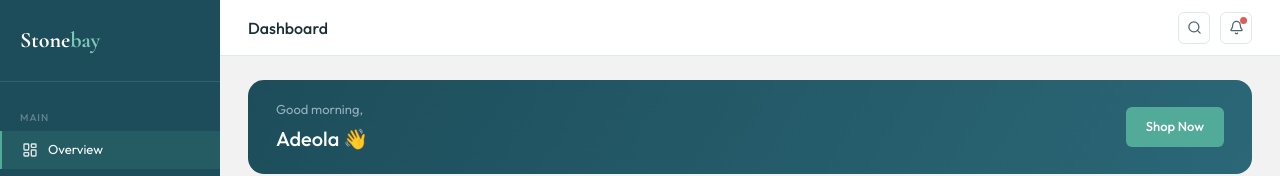
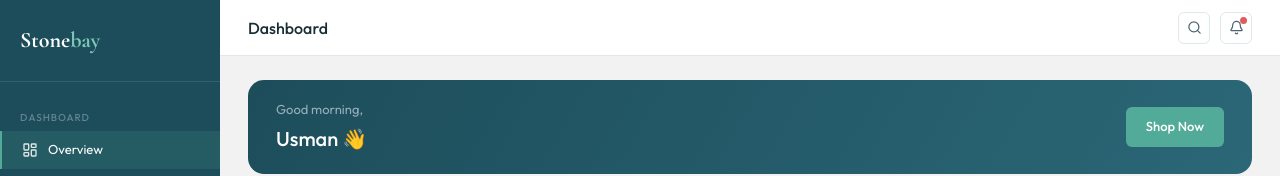
Before and after one commit to ogunnaike1/stonebay, a Next.js app: page /account in a window 1280 px wide. Shown: the top 176 px of the page. Built offline with nearby package versions, Linux system fonts and the light colour scheme; what @apollo/client-integration-nextjs would draw is missing.

Commit message:
added address

```diff
--- a/src/app/(buyer)/account/layout.tsx
+++ b/src/app/(buyer)/account/layout.tsx
@@ -12,7 +12,7 @@ import {
 
 const navSections = [
   {
-    title: "Main",
+    title: "Dashboard",
     items: [
       { label: "Overview", href: "/account", icon: <LayoutDashboard size={16} /> },
       { label: "My Orders", href: "/account/orders", icon: <ShoppingBag size={16} />, badge: 3 },
@@ -36,9 +36,9 @@ export default function BuyerLayout({ children }: { children: React.ReactNode })
     <div style={{ display: "flex", minHeight: "100vh", background: "var(--off-white)" }}>
       <DashboardSidebar
         navSections={navSections}
-        userName="Adeola Kamara"
+        userName="Usman Ogunnaike"
         userSub="Buyer account"
-        avatarInitials="AK"
+        avatarInitials="UO"
       />
       <div style={{ flex: 1, display: "flex", flexDirection: "column", overflow: "hidden" }}>
         {children}
--- a/src/app/(buyer)/account/page.tsx
+++ b/src/app/(buyer)/account/page.tsx
@@ -13,7 +13,7 @@ export default function BuyerDashboardPage() {
         <div style={{ background: "linear-gradient(120deg, #1d4d5a, #2b6777)", borderRadius: "var(--radius-lg)", padding: "20px 28px", display: "flex", alignItems: "center", justifyContent: "space-between", marginBottom: 20 }}>
           <div>
             <div style={{ fontSize: 13, color: "rgba(203,216,228,0.7)", marginBottom: 4 }}>Good morning,</div>
-            <div style={{ fontSize: 20, fontWeight: 500, color: "white" }}>Adeola 👋</div>
+            <div style={{ fontSize: 20, fontWeight: 500, color: "white" }}>Usman 👋</div>
           </div>
           <Link href="/products">
             <button style={{ background: "var(--sage)", color: "white", border: "none", padding: "10px 20px", borderRadius: "var(--radius-sm)", fontSize: 13, fontWeight: 500, cursor: "pointer" }}>Shop Now</button>
--- a/src/app/(main)/cart/page.tsx
+++ b/src/app/(main)/cart/page.tsx
@@ -0,0 +1,5 @@
+import CartClient from "@/app/components/buyer/cart/CartClient";
+
+export default function CartPage() {
+  return <CartClient />;
+}
--- a/src/app/(main)/products/[slug]/page.tsx
+++ b/src/app/(main)/products/[slug]/page.tsx
@@ -0,0 +1,9 @@
+import ProductDetailClient from "@/app/components/buyer/products/ProductDetailClient";
+
+export default function ProductDetailPage({
+  params,
+}: {
+  params: { slug: string };
+}) {
+  return <ProductDetailClient slug={params.slug} />;
+}
--- a/src/app/(main)/products/page.tsx
+++ b/src/app/(main)/products/page.tsx
@@ -0,0 +1,5 @@
+import ProductsClient from "@/app/components/buyer/products/ProductsClient";
+
+export default function ProductsPage() {
+  return <ProductsClient />;
+}
--- a/src/app/components/buyer/profile/ProfileClient.tsx
+++ b/src/app/components/buyer/profile/ProfileClient.tsx
@@ -5,7 +5,7 @@ import DashboardTopbar from "../../shared/DashboardTopbar";
 import { Camera, Check } from "lucide-react";
 
 export default function ProfileClient() {
-  const [form, setForm] = useState({ firstName: "Adeola", lastName: "Kamara", email: "adeola@email.com", phone: "+234 801 234 5678", city: "Lagos", state: "Lagos State" });
+  const [form, setForm] = useState({ firstName: "Usman", lastName: "Kamara", email: "usman@email.com", phone: "+234 801 234 5678", city: "Lagos", state: "Lagos State" });
   const [saved, setSaved] = useState(false);
   const [tab, setTab] = useState<"profile" | "password" | "notifications">("profile");
 
--- a/src/app/components/seller/SellerOrders.tsx
+++ b/src/app/components/seller/SellerOrders.tsx
@@ -2,7 +2,7 @@
 import Link from "next/link";
 
 const orders = [
-  { id: "SB-4821", buyer: "Adeola K.", items: 2, amount: "₦36,500", status: "New order" },
+  { id: "SB-4821", buyer: "Usman o.", items: 2, amount: "₦36,500", status: "New order" },
   { id: "SB-4819", buyer: "Chidi O.", items: 1, amount: "₦18,500", status: "Packed" },
   { id: "SB-4814", buyer: "Ngozi A.", items: 3, amount: "₦72,000", status: "Shipped" },
   { id: "SB-4809", buyer: "Emeka B.", items: 1, amount: "₦24,500", status: "Delivered" },
```
